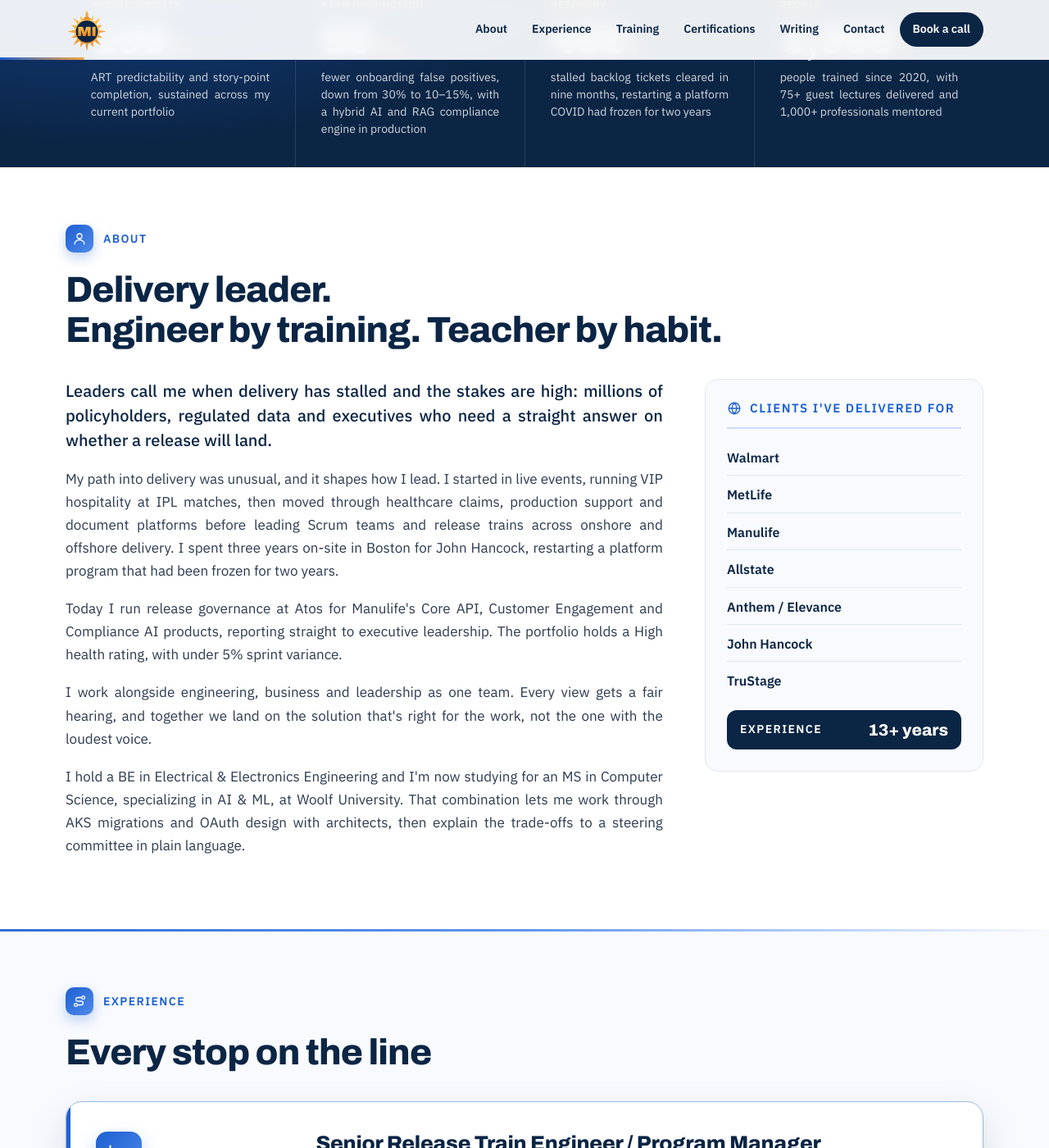
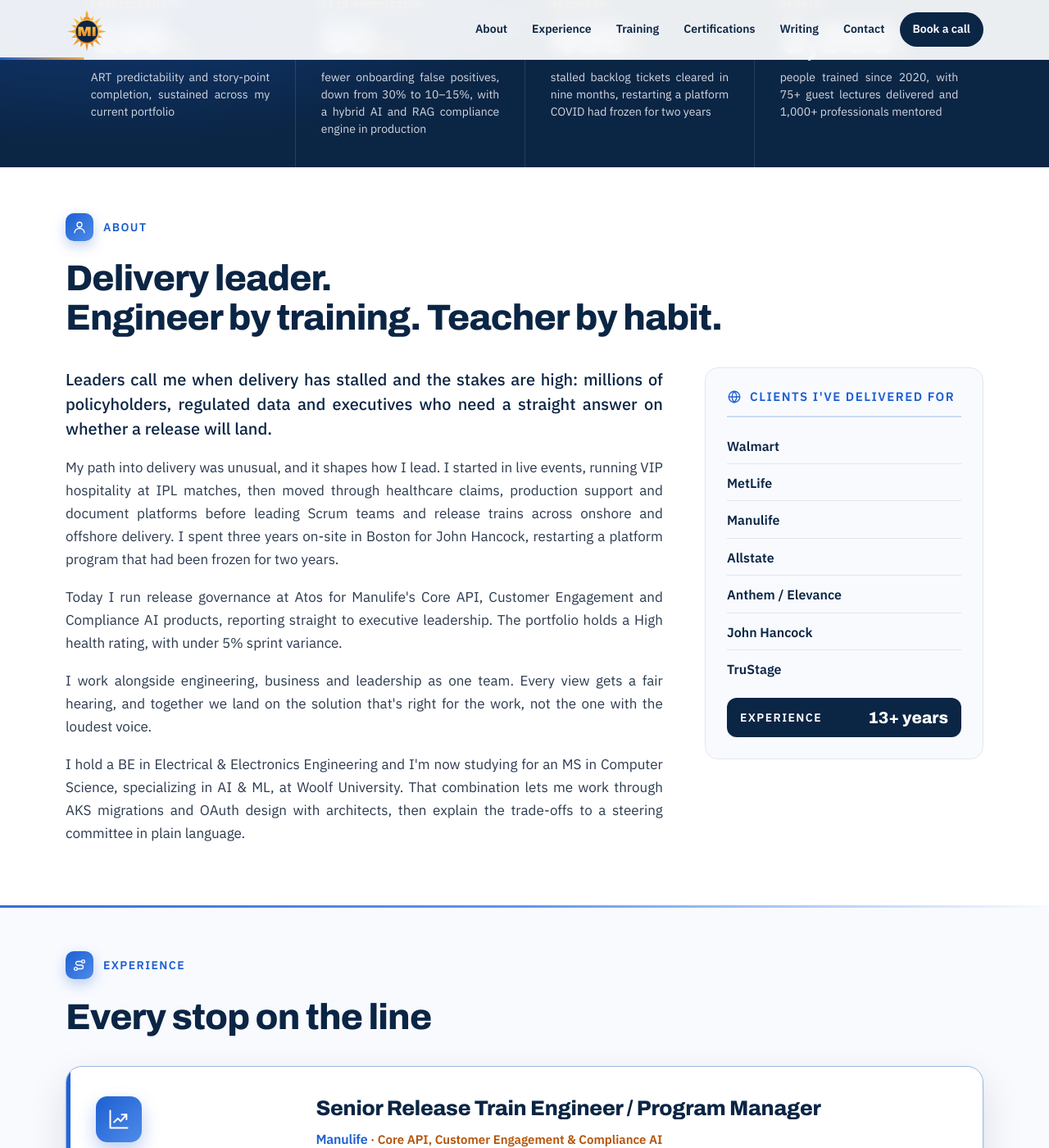
Before and after one commit to Madhan-I/Madhan-I.github.io, a Jekyll site: the page built from index.html, in a window 1280 px wide and 1400 px high, scrolled down 699 px. Shown: the whole window at 82% size. Built offline with Jekyll 4.4.1, drawn with Linux system fonts in a browser that asks for light colours.

Commit message:
Tighter gaps between sections; smaller space above 'All writing'.
Co-Authored-By: Claude Opus 5.5 <noreply@anthropic.com>
Claude-Session: https://claude.ai/code/session_01MFRrTt7LBDdX57m85KHNGp

```diff
--- a/assets/css/style.css
+++ b/assets/css/style.css
@@ -962,3 +962,8 @@ footer .f-col a { font-size: 14px !important; }
 .talk-toggle { font: 700 14px/1 var(--body); color: #FFFFFF; background: rgba(255, 255, 255, .06); border: 1px solid rgba(255, 255, 255, .25); border-radius: 999px; padding: 11px 18px; cursor: pointer; }
 .talk-toggle:hover { border-color: #F2A541; color: #F2A541; }
 .speak.talks li[hidden] { display: none !important; }
+
+/* Tighter section rhythm: smaller gaps between sections */
+.slide { padding-block: clamp(36px, 4.5vw, 56px); }
+#writing p.reveal > a.more { margin-top: 20px; }
+#writing p.reveal { margin-bottom: 0; }
```
